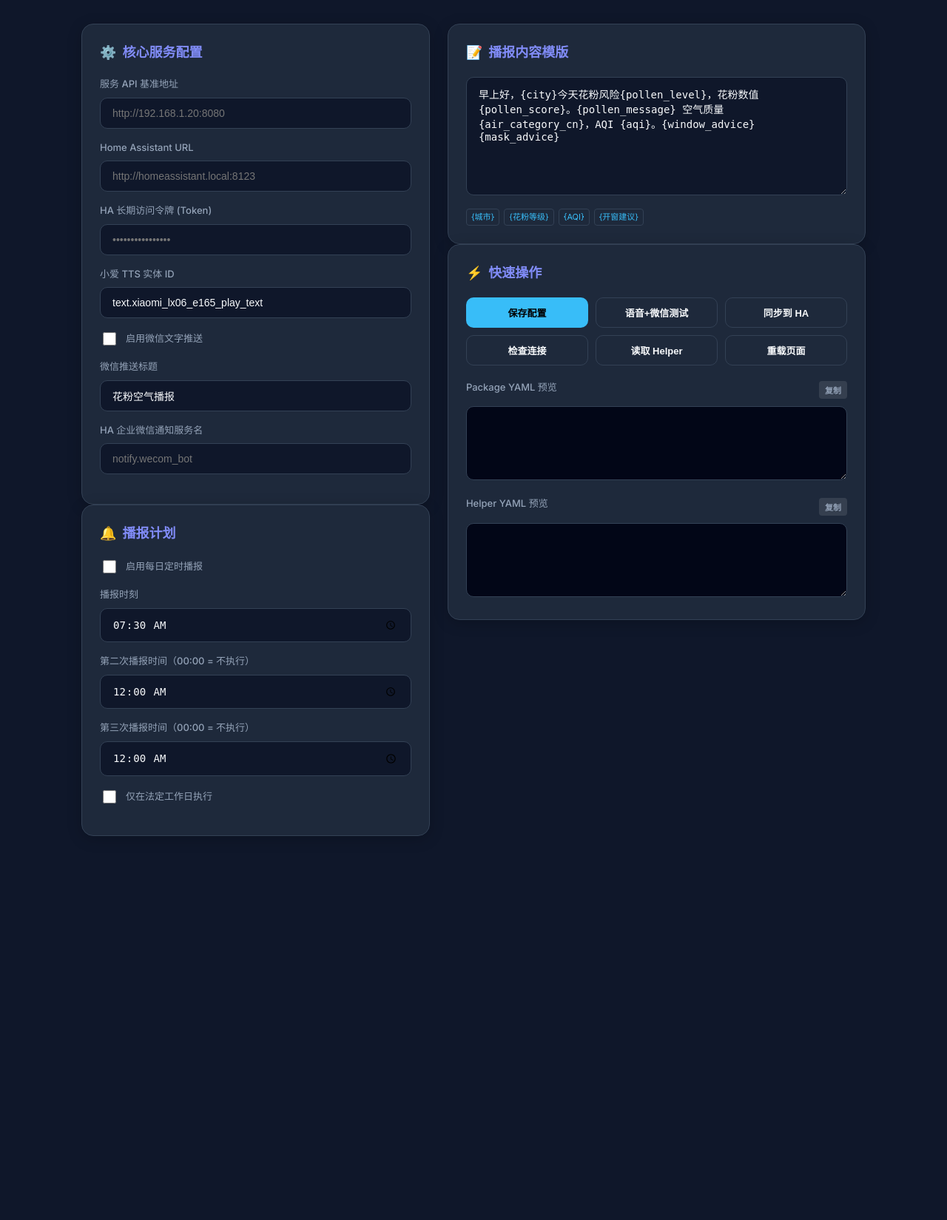
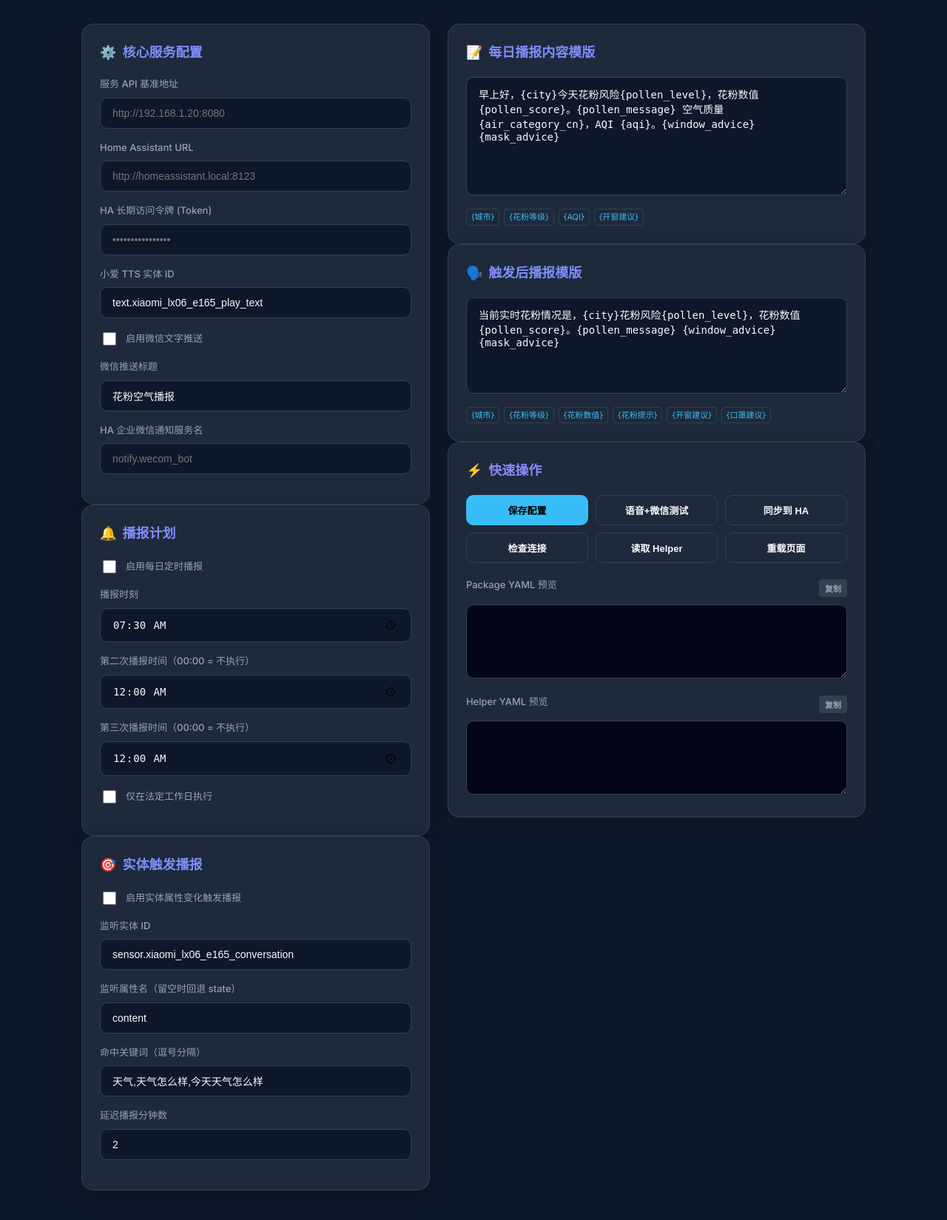
Before and after one commit to gefl24/pollen-air-ha, a Flask app: page /ui in a window 1280 px wide. Shown: the part 122-1771 px from the top of the page at 74% size. Before the commit the page ends 1252 px from the top, so only its background shows below. Run offline with Flask 3, Linux system fonts and the light colour scheme; parts of the project's set-up code (start-up, migrations or seed data) failed here and were passed over.

Commit message:
feat: add HA entity-triggered pollen broadcast

```diff
--- a/app.py
+++ b/app.py
@@ -59,6 +59,12 @@ DEFAULT_UI_CONFIG = {
     "schedule_time_3": "00:00",
     "workdays_only": False,
     "broadcast_template": "早上好，{city}今天花粉风险{pollen_level}，花粉数值{pollen_score}。{pollen_message} 空气质量{air_category_cn}，AQI {aqi}。{window_advice}{mask_advice}",
+    "event_trigger_enabled": False,
+    "event_entity_id": "sensor.xiaomi_lx06_e165_conversation",
+    "event_attribute_name": "content",
+    "event_keywords": "天气,天气怎么样,今天天气怎么样",
+    "event_delay_minutes": 2,
+    "event_broadcast_template": "当前实时花粉情况是，{city}花粉风险{pollen_level}，花粉数值{pollen_score}。{pollen_message} {window_advice}{mask_advice}",
     "wechat_push_enabled": False,
     "wechat_notify_service": "",
     "wechat_push_webhook": "",
@@ -297,6 +303,19 @@ def sanitize_ui_payload(data, current=None):
     cleaned["schedule_time_3"] = str((data.get("schedule_time_3") or current.get("schedule_time_3") or "00:00")).strip()[:5]
     cleaned["workdays_only"] = bool(data.get("workdays_only"))
     cleaned["broadcast_template"] = str((data.get("broadcast_template") or current.get("broadcast_template") or DEFAULT_UI_CONFIG["broadcast_template"])).strip()
+    cleaned["event_trigger_enabled"] = bool(data.get("event_trigger_enabled"))
+    cleaned["event_entity_id"] = str((data.get("event_entity_id") or current.get("event_entity_id") or DEFAULT_UI_CONFIG["event_entity_id"])).strip()
+    cleaned["event_attribute_name"] = str((data.get("event_attribute_name") or current.get("event_attribute_name") or DEFAULT_UI_CONFIG["event_attribute_name"])).strip()
+    cleaned["event_keywords"] = str((data.get("event_keywords") or current.get("event_keywords") or DEFAULT_UI_CONFIG["event_keywords"])).strip()
+    delay_minutes = data.get("event_delay_minutes")
+    if delay_minutes in (None, ""):
+        delay_minutes = current.get("event_delay_minutes") or DEFAULT_UI_CONFIG["event_delay_minutes"]
+    try:
+        delay_minutes = int(delay_minutes)
+    except Exception:
+        delay_minutes = DEFAULT_UI_CONFIG["event_delay_minutes"]
+    cleaned["event_delay_minutes"] = max(0, min(delay_minutes, 120))
+    cleaned["event_broadcast_template"] = str((data.get("event_broadcast_template") or current.get("event_broadcast_template") or DEFAULT_UI_CONFIG["event_broadcast_template"])).strip()
     cleaned["wechat_push_enabled"] = bool(data.get("wechat_push_enabled"))
     cleaned["wechat_notify_service"] = str((data.get("wechat_notify_service") or current.get("wechat_notify_service") or "")).strip()
     cleaned["wechat_push_webhook"] = str((data.get("wechat_push_webhook") or current.get("wechat_push_webhook") or "")).strip()
@@ -353,6 +372,7 @@ def build_ha_package_yaml(cfg):
     entity_id = cfg.get("xiaoai_entity_id") or "text.xiaomi_lx06_e165_play_text"
     schedule_time = cfg.get("schedule_time") or "07:30"
     broadcast_template = cfg.get("broadcast_template") or DEFAULT_UI_CONFIG["broadcast_template"]
+
     weekdays_block = ""
     if cfg.get("workdays_only"):
         weekdays_block = (
@@ -365,15 +385,79 @@ def build_ha_package_yaml(cfg):
             "          - thu\n"
             "          - fri"
         )
+
     wechat_notify_block = ""
     if cfg.get("wechat_push_enabled") and (cfg.get("wechat_push_webhook") or "").strip():
         wechat_notify_block = "      - service: rest_command.pollen_air_wechat_notify\n"
+
+    event_trigger_block = ""
+    if cfg.get("event_trigger_enabled"):
+        event_entity_id = cfg.get("event_entity_id") or DEFAULT_UI_CONFIG["event_entity_id"]
+        event_attribute_name = cfg.get("event_attribute_name") or DEFAULT_UI_CONFIG["event_attribute_name"]
+        event_template = cfg.get("event_broadcast_template") or DEFAULT_UI_CONFIG["event_broadcast_template"]
+        raw_delay = cfg.get("event_delay_minutes")
+        if raw_delay in (None, ""):
+            raw_delay = DEFAULT_UI_CONFIG["event_delay_minutes"]
+        try:
+            event_delay = int(raw_delay)
+        except Exception:
+            event_delay = DEFAULT_UI_CONFIG["event_delay_minutes"]
+        event_delay = max(0, min(event_delay, 120))
+        delay_h = event_delay // 60
+        delay_m = event_delay % 60
+        event_delay_hms = f"{delay_h:02d}:{delay_m:02d}:00"
+        keywords = [k.strip() for k in str(cfg.get("event_keywords") or DEFAULT_UI_CONFIG["event_keywords"]).split(",") if k.strip()]
+        event_keywords_list = "[" + ", ".join(json.dumps(k, ensure_ascii=False) for k in keywords) + "]"
+        event_trigger_block = """
+
+  - alias: 小爱问天气后延迟播报实时花粉
+    id: xiaoai_weather_then_pollen_now
+    trigger:
+      - platform: state
+        entity_id: __EVENT_ENTITY_ID__
+    action:
+      - variables:
+          spoken_text: >-
+            {{ state_attr('__EVENT_ENTITY_ID__', '__EVENT_ATTRIBUTE_NAME__') or trigger.to_state.state or '' }}
+          spoken_text_lc: "{{ spoken_text | lower }}"
+          trigger_keywords: __EVENT_KEYWORDS__
+      - condition: template
+        value_template: >-
+          {{ trigger_keywords | select('in', spoken_text_lc) | list | count > 0 }}
+      - delay: "__EVENT_DELAY_HMS__"
+      - service: homeassistant.update_entity
+        target:
+          entity_id: sensor.pollen_air_ha_raw
+      - delay: "00:00:03"
+      - variables:
+          pollen: "{{ state_attr('sensor.pollen_air_ha_raw', 'pollen') or dict() }}"
+          air: "{{ state_attr('sensor.pollen_air_ha_raw', 'air') or dict() }}"
+          air_cn: >-
+            {% set m = {'Good':'优','Moderate':'良','Unhealthy for Sensitive Groups':'轻度污染','Unhealthy':'中度污染','Very Unhealthy':'重度污染','Hazardous':'严重污染'} %}
+            {{ m.get(air.category, air.category if air.category else '未知') }}
+          msg: >-
+            __EVENT_BROADCAST_TEMPLATE__
+      - service: text.set_value
+        target:
+          entity_id: __ENTITY_ID__
+        data:
+          value: "{{ msg }}"
+    mode: restart
+"""
+        event_trigger_block = event_trigger_block.replace("__EVENT_ENTITY_ID__", event_entity_id)
+        event_trigger_block = event_trigger_block.replace("__EVENT_ATTRIBUTE_NAME__", event_attribute_name)
+        event_trigger_block = event_trigger_block.replace("__EVENT_KEYWORDS__", event_keywords_list)
+        event_trigger_block = event_trigger_block.replace("__EVENT_DELAY_HMS__", event_delay_hms)
+        event_trigger_block = event_trigger_block.replace("__EVENT_BROADCAST_TEMPLATE__", event_template)
+        event_trigger_block = event_trigger_block.replace("__ENTITY_ID__", entity_id)
+
     body = body.replace("__API_BASE_URL__", api_base_url)
     body = body.replace("__ENTITY_ID__", entity_id)
     body = body.replace("__SCHEDULE_TIME__", schedule_time)
     body = body.replace("__BROADCAST_TEMPLATE__", broadcast_template)
     body = body.replace("__WEEKDAYS_BLOCK__", weekdays_block)
     body = body.replace("__WECHAT_NOTIFY_BLOCK__", wechat_notify_block)
+    body = body.replace("__EVENT_TRIGGER_BLOCK__", event_trigger_block)
     return body
 
 def now_iso():
--- a/templates/ha_package_template.yaml
+++ b/templates/ha_package_template.yaml
@@ -53,4 +53,4 @@ __WEEKDAYS_BLOCK__
           entity_id: sensor.pollen_air_ha_raw
       - delay: "00:00:03"
       - service: script.xiaoai_broadcast_pollen_air
-__WECHAT_NOTIFY_BLOCK__
+__WECHAT_NOTIFY_BLOCK____EVENT_TRIGGER_BLOCK__
--- a/templates/ui.html
+++ b/templates/ui.html
@@ -200,17 +200,56 @@
             </label>
           </div>
         </section>
+
+        <section class="card">
+          <h2><span>🎯</span> 实体触发播报</h2>
+          <div class="form-group">
+            <label class="checkbox-group">
+              <input id="event_trigger_enabled" type="checkbox" />
+              <span>启用实体属性变化触发播报</span>
+            </label>
+          </div>
+          <div class="form-group">
+            <label>监听实体 ID</label>
+            <input id="event_entity_id" placeholder="sensor.xiaomi_lx06_e165_conversation" />
+          </div>
+          <div class="form-group">
+            <label>监听属性名（留空时回退 state）</label>
+            <input id="event_attribute_name" placeholder="content" />
+          </div>
+          <div class="form-group">
+            <label>命中关键词（逗号分隔）</label>
+            <input id="event_keywords" placeholder="天气,天气怎么样,今天天气怎么样" />
+          </div>
+          <div class="form-group">
+            <label>延迟播报分钟数</label>
+            <input id="event_delay_minutes" type="number" min="0" max="120" value="2" />
+          </div>
+        </section>
       </div>
 
       <div class="space-y-6">
         <section class="card">
-          <h2><span>📝</span> 播报内容模版</h2>
+          <h2><span>📝</span> 每日播报内容模版</h2>
           <textarea id="broadcast_template" style="min-height: 160px; margin-bottom: 12px;" placeholder="输入播报话术..."></textarea>
           <div style="display: flex; flex-wrap: wrap; gap: 6px;">
             <span class="variable-tag" onclick="insertVar('{city}')">{城市}</span>
             <span class="variable-tag" onclick="insertVar('{pollen_level}')">{花粉等级}</span>
             <span class="variable-tag" onclick="insertVar('{aqi}')">{AQI}</span>
             <span class="variable-tag" onclick="insertVar('{window_advice}')">{开窗建议}</span>
+          </div>
+        </section>
+
+        <section class="card">
+          <h2><span>🗣️</span> 触发后播报模版</h2>
+          <textarea id="event_broadcast_template" style="min-height: 130px; margin-bottom: 12px;" placeholder="输入触发型播报话术..."></textarea>
+          <div style="display: flex; flex-wrap: wrap; gap: 6px;">
+            <span class="variable-tag" onclick="insertEventVar('{city}')">{城市}</span>
+            <span class="variable-tag" onclick="insertEventVar('{pollen_level}')">{花粉等级}</span>
+            <span class="variable-tag" onclick="insertEventVar('{pollen_score}')">{花粉数值}</span>
+            <span class="variable-tag" onclick="insertEventVar('{pollen_message}')">{花粉提示}</span>
+            <span class="variable-tag" onclick="insertEventVar('{window_advice}')">{开窗建议}</span>
+            <span class="variable-tag" onclick="insertEventVar('{mask_advice}')">{口罩建议}</span>
           </div>
         </section>
 
@@ -257,6 +296,14 @@ function insertVar(val) {
   area.focus();
 }
 
+function insertEventVar(val) {
+  const area = document.getElementById('event_broadcast_template');
+  const start = area.selectionStart;
+  const end = area.selectionEnd;
+  area.value = area.value.substring(0, start) + val + area.value.substring(end);
+  area.focus();
+}
+
 // 辅助：复制到剪贴板
 function copyToClipboard(id) {
   const text = document.getElementById(id);
@@ -280,6 +327,12 @@ function payload() {
     schedule_time_3: document.getElementById('schedule_time_3').value,
     workdays_only: document.getElementById('workdays_only').checked,
     broadcast_template: document.getElementById('broadcast_template').value,
+    event_trigger_enabled: document.getElementById('event_trigger_enabled').checked,
+    event_entity_id: document.getElementById('event_entity_id').value.trim(),
+    event_attribute_name: document.getElementById('event_attribute_name').value.trim(),
+    event_keywords: document.getElementById('event_keywords').value.trim(),
+    event_delay_minutes: document.getElementById('event_delay_minutes').value,
+    event_broadcast_template: document.getElementById('event_broadcast_template').value,
   };
 }
 
@@ -306,6 +359,12 @@ function fill(data) {
   document.getElementById('schedule_time_3').value = data.schedule_time_3 || '00:00';
   document.getElementById('workdays_only').checked = !!data.workdays_only;
   document.getElementById('broadcast_template').value = data.broadcast_template || '';
+  document.getElementById('event_trigger_enabled').checked = !!data.event_trigger_enabled;
+  document.getElementById('event_entity_id').value = data.event_entity_id || 'sensor.xiaomi_lx06_e165_conversation';
+  document.getElementById('event_attribute_name').value = data.event_attribute_name || 'content';
+  document.getElementById('event_keywords').value = data.event_keywords || '天气,天气怎么样,今天天气怎么样';
+  document.getElementById('event_delay_minutes').value = data.event_delay_minutes ?? 2;
+  document.getElementById('event_broadcast_template').value = data.event_broadcast_template || '';
 
   const badge = document.getElementById('tokenBadge');
   badge.textContent = 'Token: ' + (data.ha_token_configured ? '已配置' : '未配置');
```
Also changed, not shown: docs/HOME_ASSISTANT.md (+1 -0 lines), README.md.
